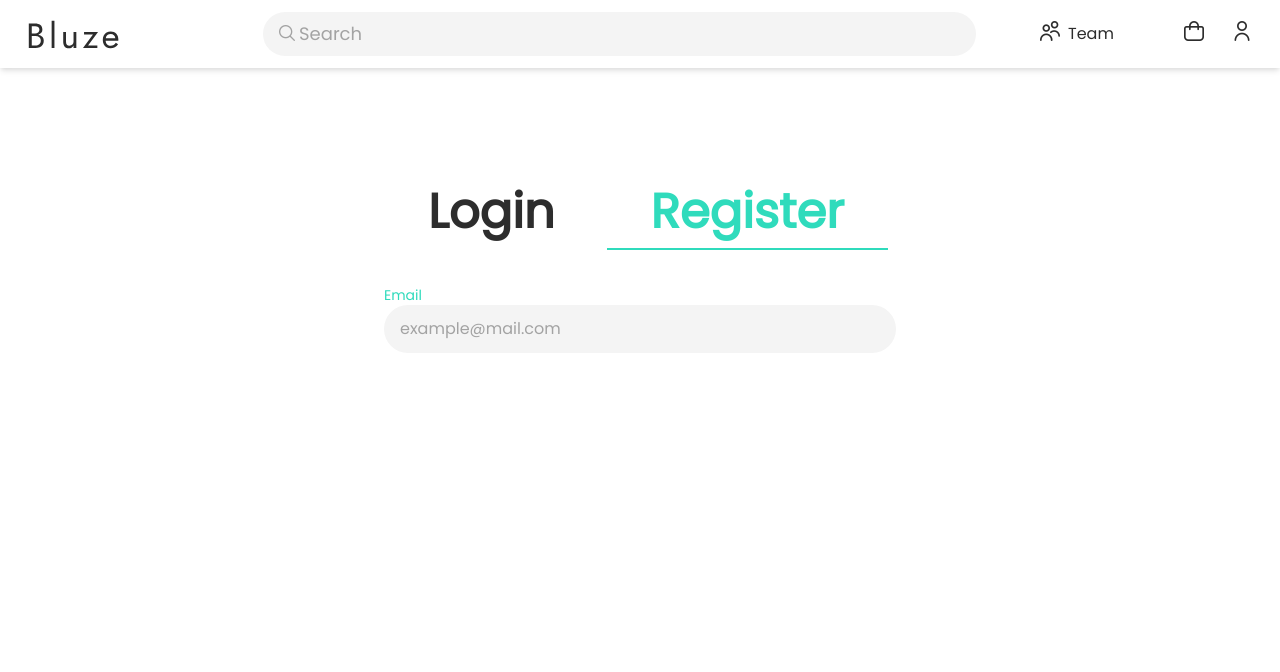
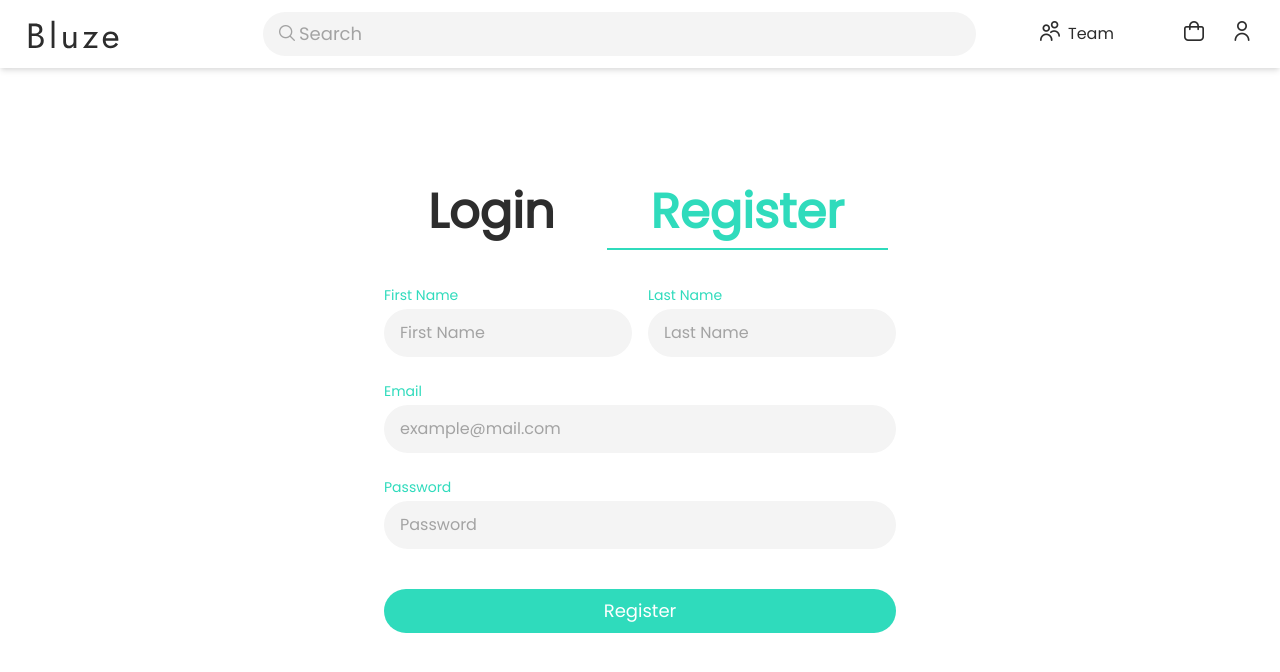
Before and after one commit to INT222-INTEGRATED-PROJECTII-109-111-130/front-end, a Vue app: page /login in a window 1280 px wide. Both pictures are taken after a click on the link "Register". Shown: the top 672 px of the page. Built offline with nearby package versions, Linux system fonts and the light colour scheme; some icons are missing.

Commit message:
Register

```diff
--- a/package.json
+++ b/package.json
@@ -8,6 +8,7 @@
     "lint": "vue-cli-service lint"
   },
   "dependencies": {
+    "@popperjs/core": "2.9.1",
     "@tailwindcss/postcss7-compat": "^2.0.2",
     "autoprefixer": "^9",
     "core-js": "^3.6.5",
--- a/public/index.html
+++ b/public/index.html
@@ -6,9 +6,8 @@
   <meta http-equiv="X-UA-Compatible" content="IE=edge">
   <meta name="viewport" content="width=device-width,initial-scale=1.0">
   <link rel="icon" href="<%= BASE_URL %>favicon.ico">
-
+  <!-- Google font -->
   <link rel="stylesheet" href="https://fonts.googleapis.com/css?family=Poppins">
-  <link href="https://fonts.googleapis.com/icon?family=Material+Icons" rel="stylesheet" />
   <!-- UICON -->
   <link rel='stylesheet' href='https://cdn-uicons.flaticon.com/uicons-regular-rounded/css/uicons-regular-rounded.css'>
   <!-- fontawesome -->
--- /dev/null
+++ b/src/components/popover.vue
@@ -0,0 +1,45 @@
+<template>
+  <div class="flex flex-wrap">
+    <div class="w-full text-center">
+      <button ref="btnRef" v-on:click="togglePopover()" class="bg-pink-500 text-white active:bg-pink-600 font-bold uppercase text-sm px-6 py-3 rounded shadow hover:shadow-lg outline-none focus:outline-none mr-1 mb-1 ease-linear transition-all duration-150" type="button">
+        bottom pink
+      </button>
+      <div ref="popoverRef" v-bind:class="{'hidden': !popoverShow, 'block': popoverShow}" class="bg-pink-600 border-0 mt-3 block z-50 font-normal leading-normal text-sm max-w-xs text-left no-underline break-words rounded-lg">
+        <div>
+          <div class="bg-pink-600 text-white opacity-75 font-semibold p-3 mb-0 border-b border-solid border-blueGray-100 uppercase rounded-t-lg">
+            pink popover title
+          </div>
+          <div class="text-white p-3">
+            And here's some amazing content. It's very engaging. Right?
+          </div>
+        </div>
+      </div>
+    </div>
+  </div>
+</template>
+
+<script>
+
+import { createPopper } from "@popperjs/core";
+
+export default {
+  name: "bottom-pink-popover",
+  data() {
+    return {
+      popoverShow: false
+    }
+  },
+  methods: {
+    togglePopover: function(){
+      if(this.popoverShow){
+        this.popoverShow = false;
+      } else {
+        this.popoverShow = true;
+        createPopper(this.$refs.btnRef, this.$refs.popoverRef, {
+          placement: "bottom"
+        });
+      }
+    }
+  }
+}
+</script>
--- a/src/views/Login.vue
+++ b/src/views/Login.vue
@@ -39,11 +39,39 @@
         </li>
       </ul>
 
-      <div class="">
         <div class="py-5 flex-auto">
           <div class="tab-content tab-space">
+          <!-- Login -->
+          <form @submit.prevent="login">
             <div v-bind:class="{'hidden': openTab !== 1, 'block': openTab === 1}">
               <div>
+                <label class="text-sm flex text-primary pb-1">Email</label>
+                <input type="email" placeholder="example@mail.com" v-model="login" class="pl-4 py-3 placeholder-gray relative bg-light rounded-full outline-none focus:ring-2 focus:ring-primary w-full"/>
+              </div>
+              <div class="pt-6">
+                <label class="text-sm flex text-primary pb-1">Password</label>
+                <input type="password" placeholder="Password" v-model="password" class="pl-4 py-3 placeholder-gray relative bg-light rounded-full outline-none focus:ring-2 focus:ring-primary w-full"/>
+              </div>
+              <div class="mx-auto flex justify-center sm:pt-10 pt-10">
+                <button type="submit" class="items-center sm:text-lg text-xs bg-primary sm:py-2 py-1 w-full hover:bg-primarydark rounded-full text-white transition duration-400 ease-in-out">
+                Login
+                </button>
+              </div>
+            </div>
+          </form>
+          <!-- Register -->
+            <div v-bind:class="{'hidden': openTab !== 2, 'block': openTab === 2}">
+              <div class="grid grid-cols-2 gap-4">
+                <div>
+                  <label class="text-sm flex text-primary pb-1">First Name</label>
+                  <input type="text" placeholder="First Name" class="pl-4 py-3 placeholder-gray relative bg-light rounded-full outline-none focus:ring-2 focus:ring-primary w-full"/>
+                </div>
+                <div>
+                  <label class="text-sm flex text-primary pb-1">Last Name</label>
+                  <input type="text" placeholder="Last Name" class="pl-4 py-3 placeholder-gray relative bg-light rounded-full outline-none focus:ring-2 focus:ring-primary w-full"/>
+                </div>
+              </div>
+              <div class="pt-6">
                 <label class="text-sm flex text-primary pb-1">Email</label>
                 <input type="email" placeholder="example@mail.com" class="pl-4 py-3 placeholder-gray relative bg-light rounded-full outline-none focus:ring-2 focus:ring-primary w-full"/>
               </div>
@@ -51,23 +79,18 @@
                 <label class="text-sm flex text-primary pb-1">Password</label>
                 <input type="password" placeholder="Password" class="pl-4 py-3 placeholder-gray relative bg-light rounded-full outline-none focus:ring-2 focus:ring-primary w-full"/>
               </div>
-            <div class="mx-auto flex justify-center sm:pt-10 pt-10">
-              <button class="items-center sm:text-lg text-xs bg-primary sm:py-2 py-1 w-full hover:bg-primarydark rounded-full text-white transition duration-400 ease-in-out">
-              Login
-              </button>
-            </div>
-            </div>
 
-            <div v-bind:class="{'hidden': openTab !== 2, 'block': openTab === 2}">
-          <div>
-            <label class="text-sm flex text-primary">Email</label>
-            <input type="email" placeholder="example@mail.com" class="pl-4 py-3 placeholder-gray relative bg-light rounded-full outline-none focus:ring-2 focus:ring-primary w-full"/>
-          </div>
+              <div class="mx-auto flex justify-center sm:pt-10 pt-10">
+                <button class="items-center sm:text-lg text-xs bg-primary sm:py-2 py-1 w-full hover:bg-primarydark rounded-full text-white transition duration-400 ease-in-out">
+                Register
+                </button>
+              </div>
+
             </div>
 
           </div>
         </div>
-      </div>
+
     </div>
   </div>
 
@@ -89,6 +112,8 @@ export default {
       mobileView: true,
       showNav: false,
       openTab: 1,
+      login: '',
+      password: ''
 
     }
   },
```
Also changed, not shown: src/components/BaseNav.vue (+7 -2 lines), 1 other file (tests, documents, lock files or other folders).
